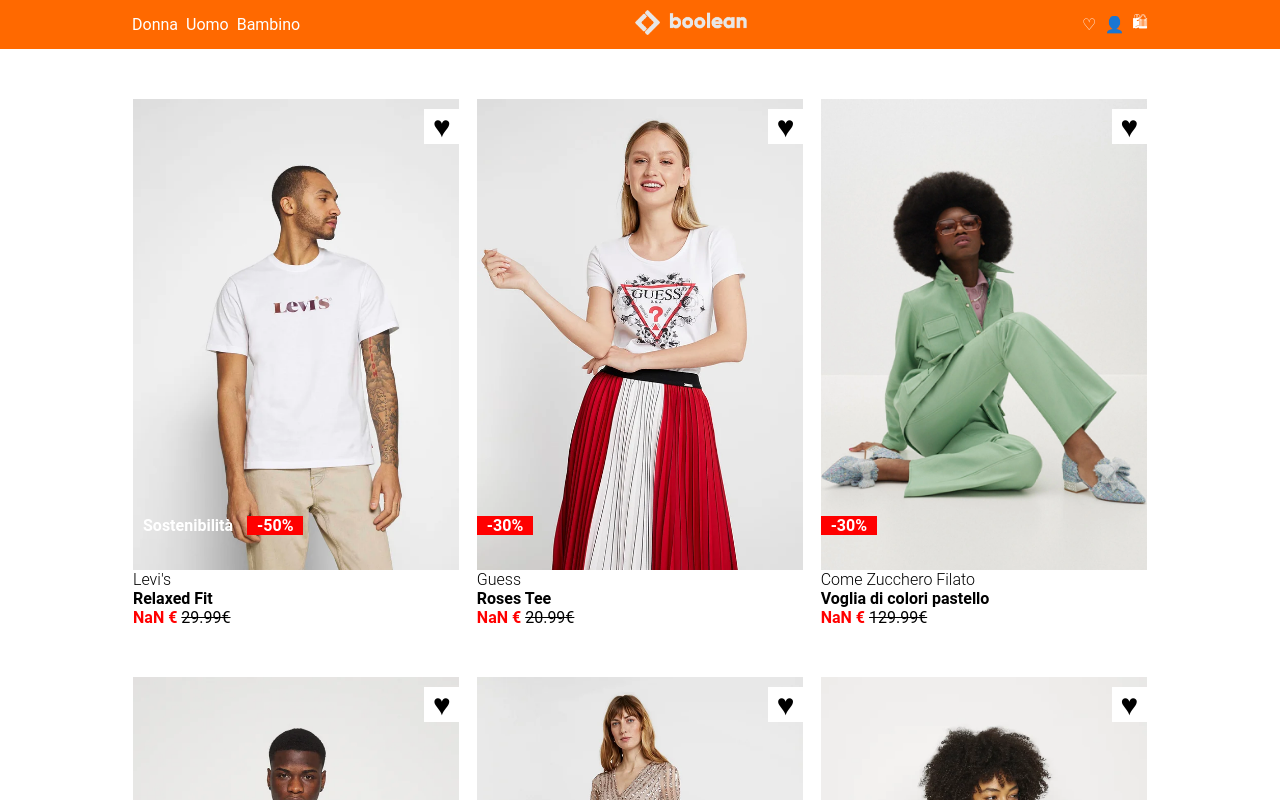
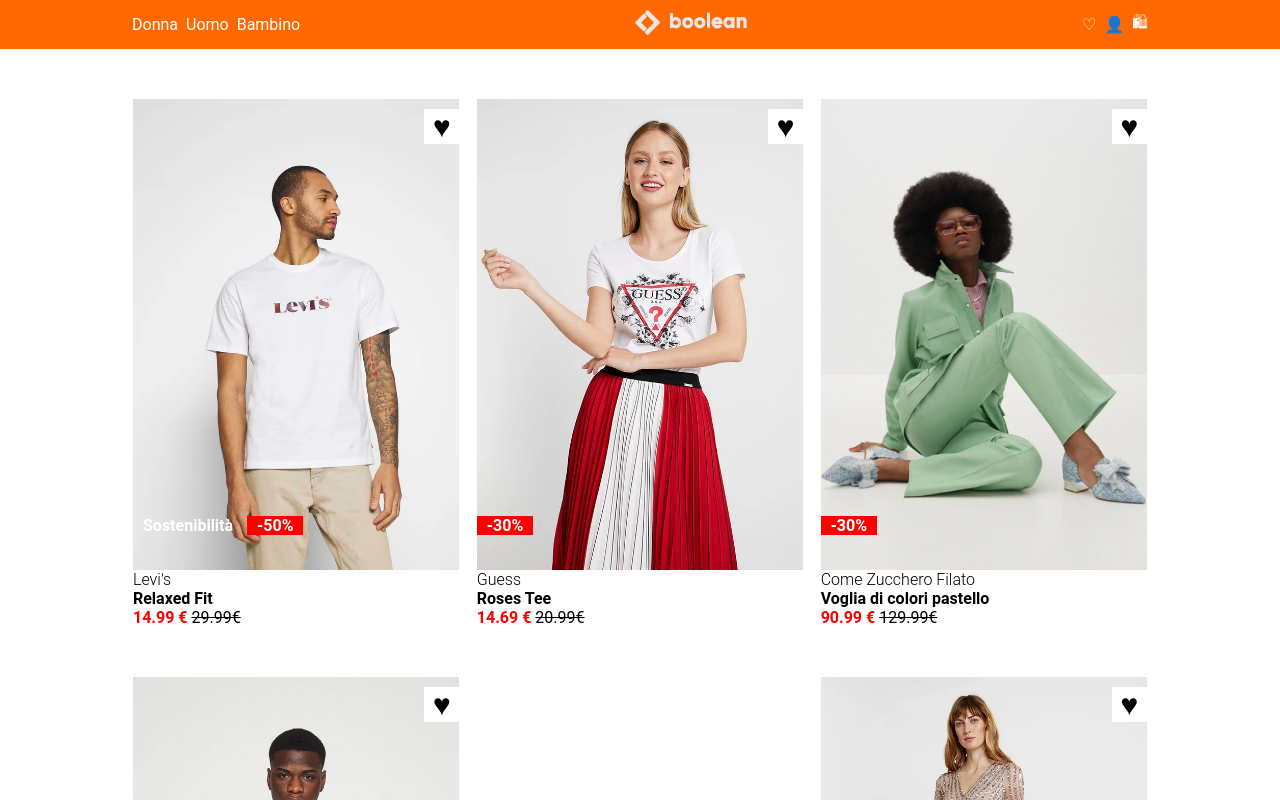
Before and after one commit to hajjamn/vite-boolando, a Vue app: page / in a window 1280 px wide. Shown: the top 800 px of the page. Built offline with nearby package versions, Linux system fonts and the light colour scheme.

Commit message:
ADD: discounted price without control for items with no discount

```diff
--- a/src/components/AppMain.vue
+++ b/src/components/AppMain.vue
@@ -94,7 +94,7 @@
             }
           ]
         },
-        {
+/*         {
           "id": 6,
           "frontImage": "6.webp",
           "backImage": "6b.webp",
@@ -108,7 +108,7 @@
               "value": "Sostenibilità"
             }
           ]
-        }
+        } */
       ]
     }
   }
--- a/src/components/ProductCard.vue
+++ b/src/components/ProductCard.vue
@@ -3,6 +3,18 @@
 export default {
   props: {
     item: Object
+  },
+  computed: {
+    discountedPrice() {
+      const foundDiscount = this.item.badges.find(({ type }) => type === 'discount')
+      const discountValue = foundDiscount.value
+      const discountPercentage = discountValue.replace('%' , '').replace('-','');
+      const discountedPercentage = 100 - discountPercentage;
+      return (this.item.price * (discountedPercentage / 100)).toFixed(2);
+    }
+  },
+  mounted() {
+    console.log(this.discountedPrice)
   }
 }
 
@@ -29,7 +41,7 @@
           <p>{{ item.brand }}</p>
         </a></li>
       <li class="product-name"><a href="#">{{ item.name }}</a></li>
-      <li class="price"><span class="after-disc">{{ item.price + parseFloat(item.discount) }} &euro; </span><span
+      <li class="price"><span class="after-disc">{{ this.discountedPrice }} &euro; </span><span
           class="before-disc">{{
             item.price
           }}&euro;</span></li>
```
